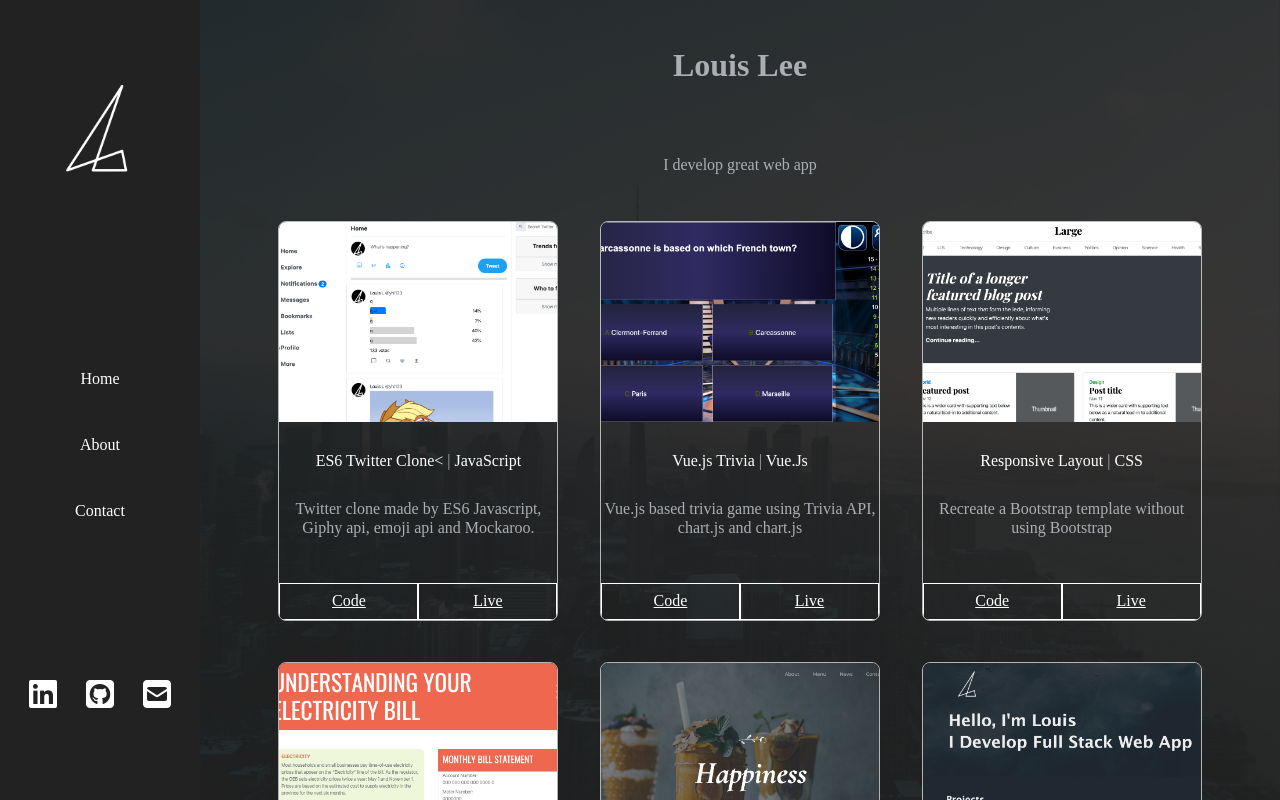
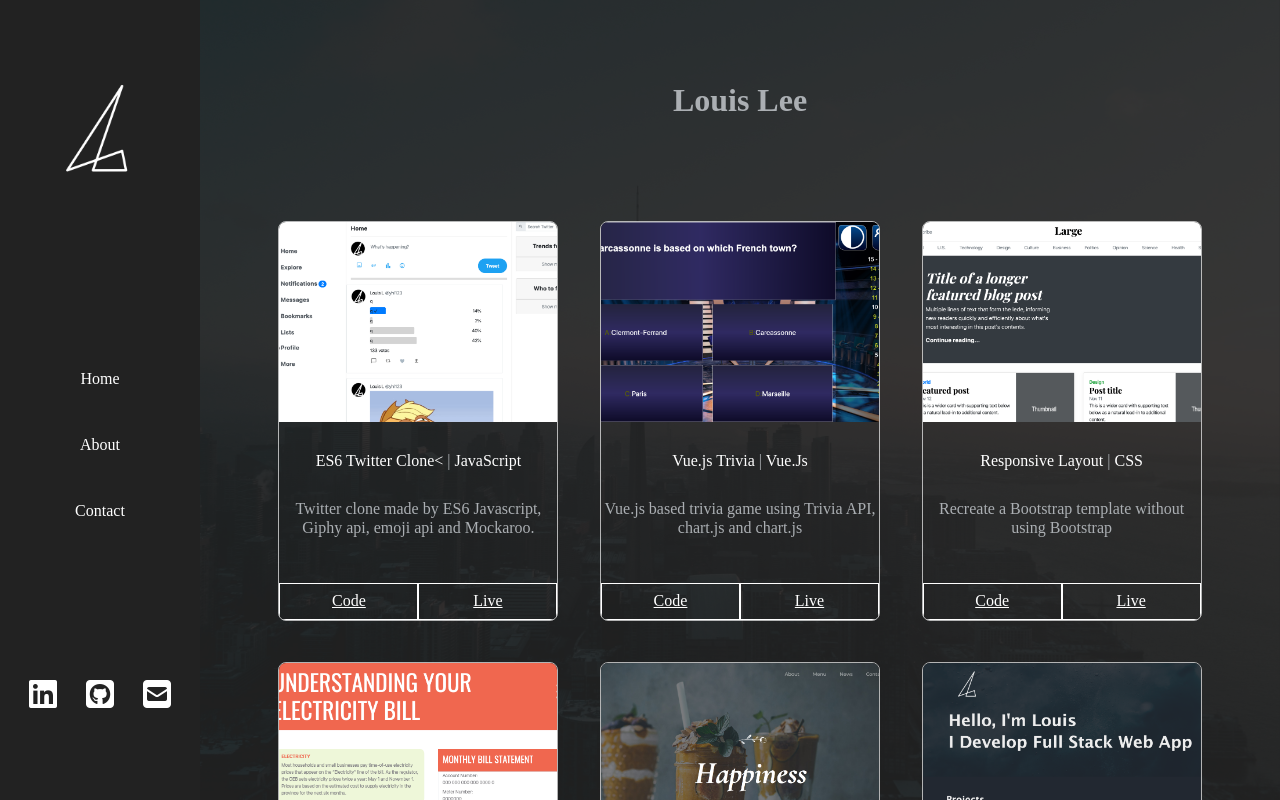
Before and after one commit to yhl234/vue-portfolio, a Vue app: page / in a window 1280 px wide. Shown: the top 800 px of the page. Built offline with nearby package versions, Linux system fonts and the light colour scheme; a web font is replaced by a local one.

Commit message:
updated home

```diff
--- a/src/components/Home.vue
+++ b/src/components/Home.vue
@@ -3,7 +3,7 @@
     <!-- Photo by Patrick Tomasso on Unsplash -->
     <div class="top center-center">
       <h1>Louis Lee</h1>
-      <span>I develop great web app</span>
+      <!-- <span>I develop great web app</span> -->
     </div>
     <template v-if="this.menu === 'home'">
       <Works />
```
